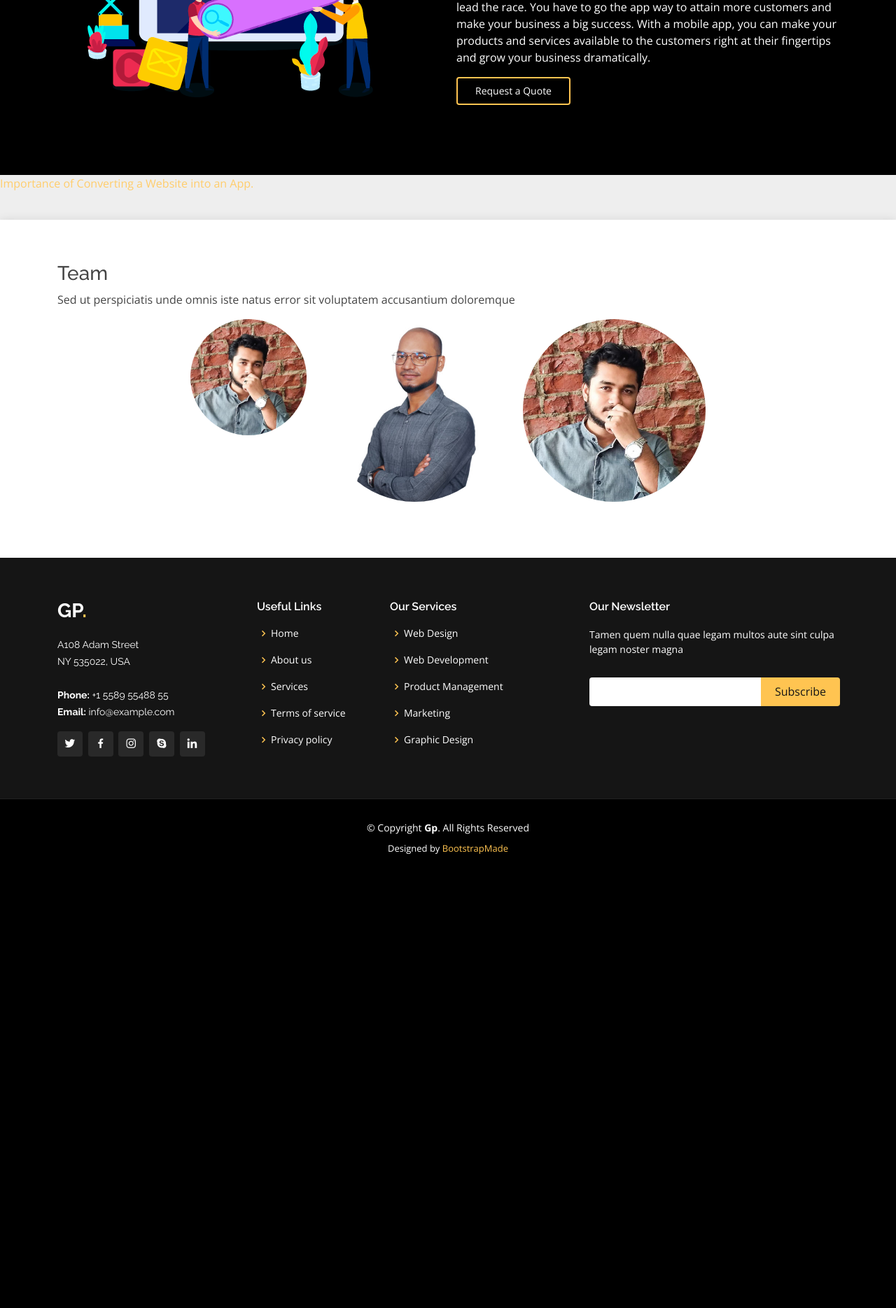
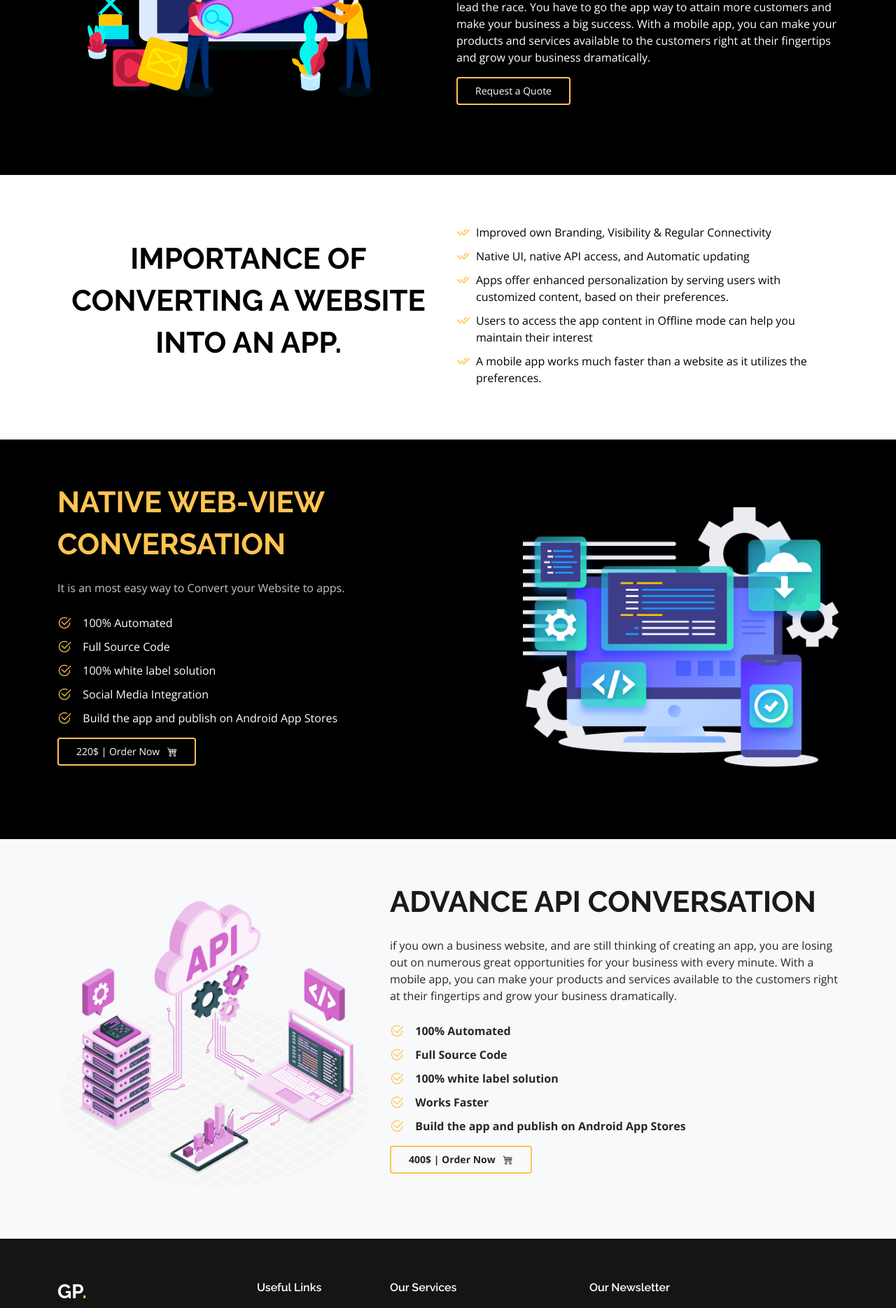
Before and after one commit to nuaiman03/Shahebi, a PHP site: page /convert-website.php in a window 1280 px wide. Shown: the part 414-2283 px from the top of the page at 70% size. Before the commit the page ends 1635 px from the top, so only its background shows below. Run offline with PHP 8.4, Linux system fonts and the light colour scheme.

Commit message:
update 6

```diff
--- a/convert-website.php
+++ b/convert-website.php
@@ -20,77 +20,88 @@
       </div>
     </section><!-- End Heading Section -->
 
-    <p style="color: #ffcd6b;">Importance of Converting a Website into an App.</p><br>
+
+     <!-- ======= Start Importance Section ======= -->
+    <section id="about-us" class="about-us-1" style="background: white;">
+      <div class="container" data-aos="fade-up">
+
+        <div class="row content">
+
+          <div class="col-lg-6 " data-aos="fade-left">
+            <h2 style="color: black; text-align: center; padding-top: 30px;">Importance of Converting a Website into an App.</h2>
 
 
-
-
-    <!-- Updating Website Software Section -->
-    <section id="team-3">
-      <div class="container" data-aos="fade-up">
-        <div class="section-header">
-          <h3>Team</h3>
-          <p>Sed ut perspiciatis unde omnis iste natus error sit voluptatem accusantium doloremque</p>
+          </div>
+          <div class="col-lg-6" data-aos="fade-right">
+            <ul>
+              <li style="color: black;"><i class="ri-check-double-line"></i> Improved own Branding, Visibility & Regular Connectivity</li>
+              <li style="color: black;"><i class="ri-check-double-line"></i> Native UI, native API access, and Automatic updating</li>
+              <li style="color: black;"><i class="ri-check-double-line"></i> Apps offer enhanced personalization by serving users with customized content, based on their preferences.</li>
+              <li style="color: black;"><i class="ri-check-double-line"></i> Users to access the app content in Offline mode can help you maintain their interest</li>
+              <li style="color: black;"><i class="ri-check-double-line"></i> A mobile app works much faster than a website as it utilizes the preferences.</li>
+            </ul>
+          </div>
         </div>
 
-        <div class="row justify-content-center">
+      </div>
+    </section>
+    <!-- ======= End Debugging Apps Section ======= -->
 
-          <div class="col-lg-2 col-md-6" data-aos="zoom-out" data-aos-delay="100">
-            <div class="member">
-              <img src="assets/img/team/team-1.jpg" class="img-fluid" alt="">
-              <div class="member-info">
-                <div class="member-info-content">
-                  <h4>Walter White</h4>
-                  <span>Chief Executive Officer</span>
-                  <div class="social">
-                    <a href=""><i class="bi bi-twitter"></i></a>
-                    <a href=""><i class="bi bi-facebook"></i></a>
-                    <a href=""><i class="bi bi-instagram"></i></a>
-                    <a href=""><i class="bi bi-linkedin"></i></a>
-                  </div>
-                </div>
-              </div>
-            </div>
+    <!-- ======= Price 1 Section ======= -->
+    <section id="about-us" class="about-us-1">
+      <div class="container" data-aos="fade-up">
+
+        <div class="row content">
+
+          <div class="col-lg-7" data-aos="fade-right">
+            <h2 style="color: #ffc451;">Native Web-view Conversation</h2>
+            <p style="color: #c7c7c7;">It is an most easy way to Convert your Website to apps.</p>
+            <ul>
+              <li><i class="bi bi-check2-circle" style="color: #ffc451;"></i>&nbsp; 100% Automated</li>
+              <li><i class="bi bi-check2-circle" style="color: #ffc451;"></i>&nbsp; Full Source Code</li>
+              <li><i class="bi bi-check2-circle" style="color: #ffc451;"></i>&nbsp; 100% white label solution</li>
+              <li><i class="bi bi-check2-circle" style="color: #ffc451;"></i>&nbsp; Social Media Integration</li>
+              <li><i class="bi bi-check2-circle" style="color: #ffc451;"></i>&nbsp; Build the app and publish on Android App Stores</li>
+            </ul>
+            <a href="#about" class="get-started-btn scrollto">220$ | Order Now &nbsp; <i class="bi bi-cart4"></i></a>
           </div>
 
-          <div class="col-lg-3 col-md-6" data-aos="zoom-out" data-aos-delay="200">
-            <div class="member">
-              <img src="assets/img/team/team-2.jpg" class="img-fluid" alt="">
-              <div class="member-info">
-                <div class="member-info-content">
-                  <h4>Sarah Jhonson</h4>
-                  <span>Product Manager</span>
-                  <div class="social">
-                    <a href=""><i class="bi bi-twitter"></i></a>
-                    <a href=""><i class="bi bi-facebook"></i></a>
-                    <a href=""><i class="bi bi-instagram"></i></a>
-                    <a href=""><i class="bi bi-linkedin"></i></a>
-                  </div>
-                </div>
-              </div>
-            </div>
+          <div class="col-lg-5 pt-4 pt-lg-0" data-aos="fade-left">
+            <img src="assets/img/web-to-api-1.png" class="img-fluid" alt="">
+          </div>
+        </div>
+
+      </div>
+    </section><!-- End Price 1 Section -->
+
+    <!-- ======= Price 2 Section ======= -->
+    <section id="about-us" class="about-us-1 bg-light" >
+      <div class="container" data-aos="fade-up">
+
+        <div class="row content">
+
+          <div class="col-lg-5 pt-4 pt-lg-0" data-aos="fade-left">
+            <img src="assets/img/web-to-api-2.png" class="img-fluid" alt="">
           </div>
 
-          <div class="col-lg-3 col-md-6" data-aos="zoom-out" data-aos-delay="300">
-            <div class="member">
-              <img src="assets/img/team/team-1.jpg" class="img-fluid" alt="">
-              <div class="member-info">
-                <div class="member-info-content">
-                  <h4>William Anderson</h4>
-                  <span>CTO</span>
-                  <div class="social">
-                    <a href=""><i class="bi bi-twitter"></i></a>
-                    <a href=""><i class="bi bi-facebook"></i></a>
-                    <a href=""><i class="bi bi-instagram"></i></a>
-                    <a href=""><i class="bi bi-linkedin"></i></a>
-                  </div>
-                </div>
-              </div>
-            </div>
+          <div class="col-lg-7" data-aos="fade-right">
+            <h2 style="color: #1a1a1a;">Advance API Conversation</h2>
+            <p style="color: #272727;">if you own a business website, and are still thinking of creating an app, you are losing out on numerous great opportunities for your business with every minute. With a mobile app, you can make your products and services available to the customers right at their fingertips and grow your business dramatically.</p>
+            <ul>
+              <li style="color: #272727; font-weight: bold"><i class="bi bi-check2-circle" style="color: #ffc451;"></i>&nbsp; 100% Automated</li>
+              <li style="color: #272727; font-weight: bold"><i class="bi bi-check2-circle" style="color: #ffc451;"></i>&nbsp; Full Source Code</li>
+              <li style="color: #272727; font-weight: bold"><i class="bi bi-check2-circle" style="color: #ffc451;"></i>&nbsp; 100% white label solution</li>
+              <li style="color: #272727; font-weight: bold"><i class="bi bi-check2-circle" style="color: #ffc451;"></i>&nbsp; Works Faster</li>
+              <li style="color: #272727; font-weight: bold"><i class="bi bi-check2-circle" style="color: #ffc451;"></i>&nbsp; Build the app and publish on Android App Stores</li>
+            </ul>
+            <a href="#about" class="get-started-btn scrollto" style="color: #272727; font-weight: bold">400$ | Order Now &nbsp; <i class="bi bi-cart4"></i></a>
           </div>
+
 
         </div>
 
       </div>
-    </section><!-- End Team Section -->
+    </section><!-- End Price 2 Section -->
+
+
 <?php require_once('main/footer.php'); ?>
```
Also changed, not shown: apps-support.php (+49 -0 lines), assets/css/dynamic-web-style.css (line endings or trailing spaces), assets/img/error1.png (added), assets/img/web-to-api-1.png (added), assets/img/web-to-api-2.png (added).
